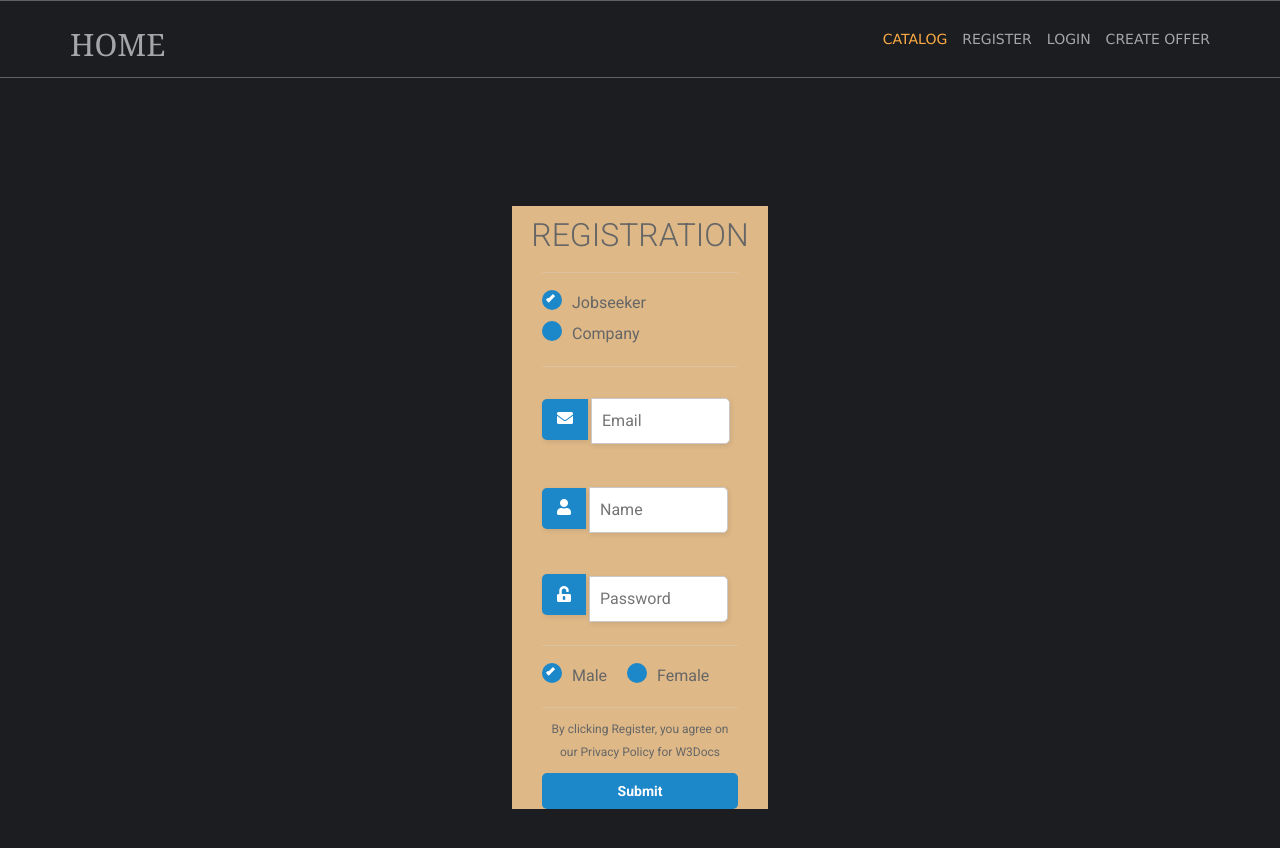
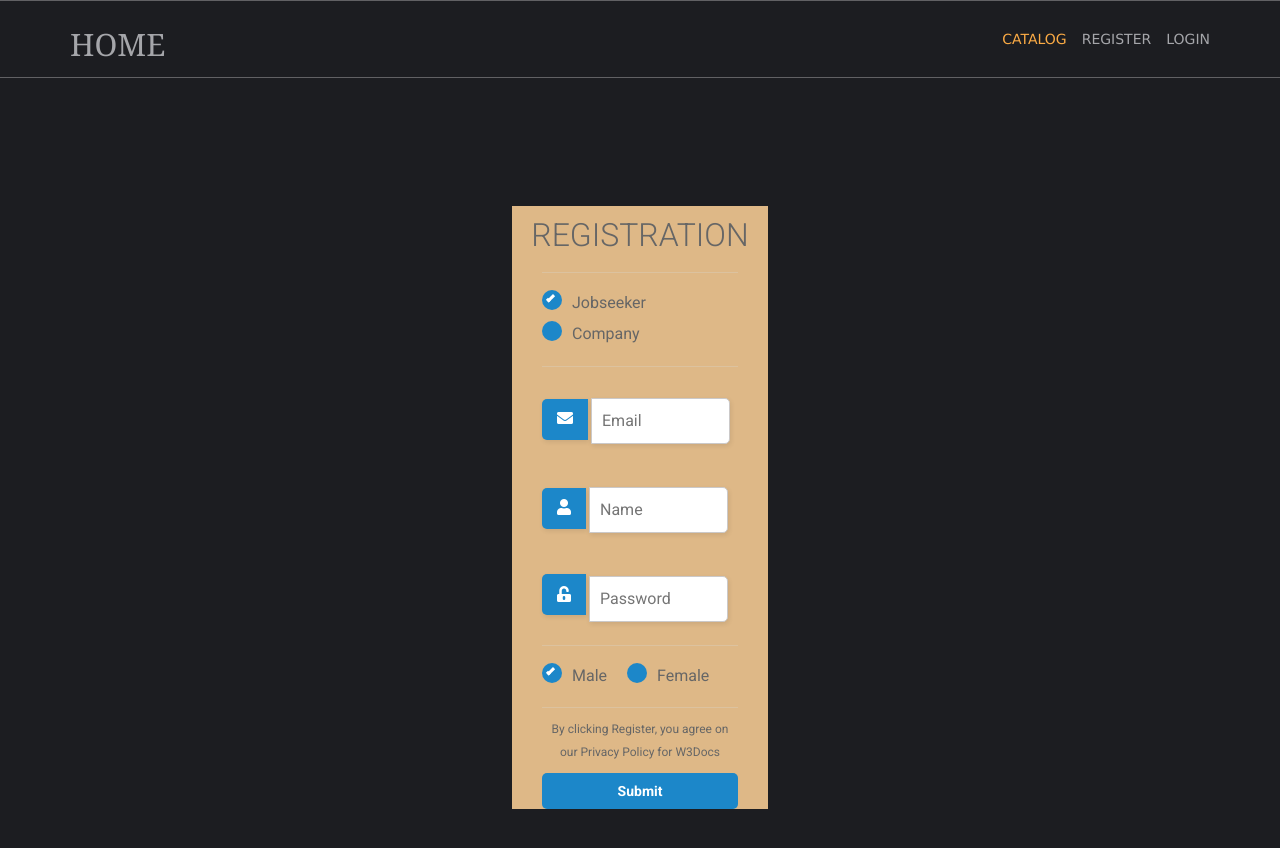
Before and after one commit to RadomirPetkov/job-vacancy-platform, a React (Create React App) app: page /register in a window 1280 px wide. Shown: the top 848 px of the page. Built offline with nearby package versions, Linux system fonts and the light colour scheme.

Commit message:
render navbar for logged user

```diff
--- a/src/components/Navbar/Navbar.js
+++ b/src/components/Navbar/Navbar.js
@@ -20,16 +20,25 @@ export const Navbar = () => {
                     <li className="active">
                         <Link to="/catalog">Catalog</Link>
                     </li>
+                    {user ? <>
+                        <li>
+                            <Link to="/">Create offer</Link>
+                        </li>
+                        <li>
+                            <Link to="/logout">Logout</Link>
+                        </li>
 
-                    <li>
-                        <Link to="/register">Register</Link>
-                    </li>
-                    <li>
-                        <Link to="/login">Login</Link>
-                    </li>
-                    <li>
-                        <Link to="/">Create offer</Link>
-                    </li>
+                    </>
+                        : <><li>
+                            <Link to="/register">Register</Link>
+                        </li>
+                            <li>
+                                <Link to="/login">Login</Link>
+                            </li>
+
+                        </>}
+
+
 
                 </ul>
 
```
